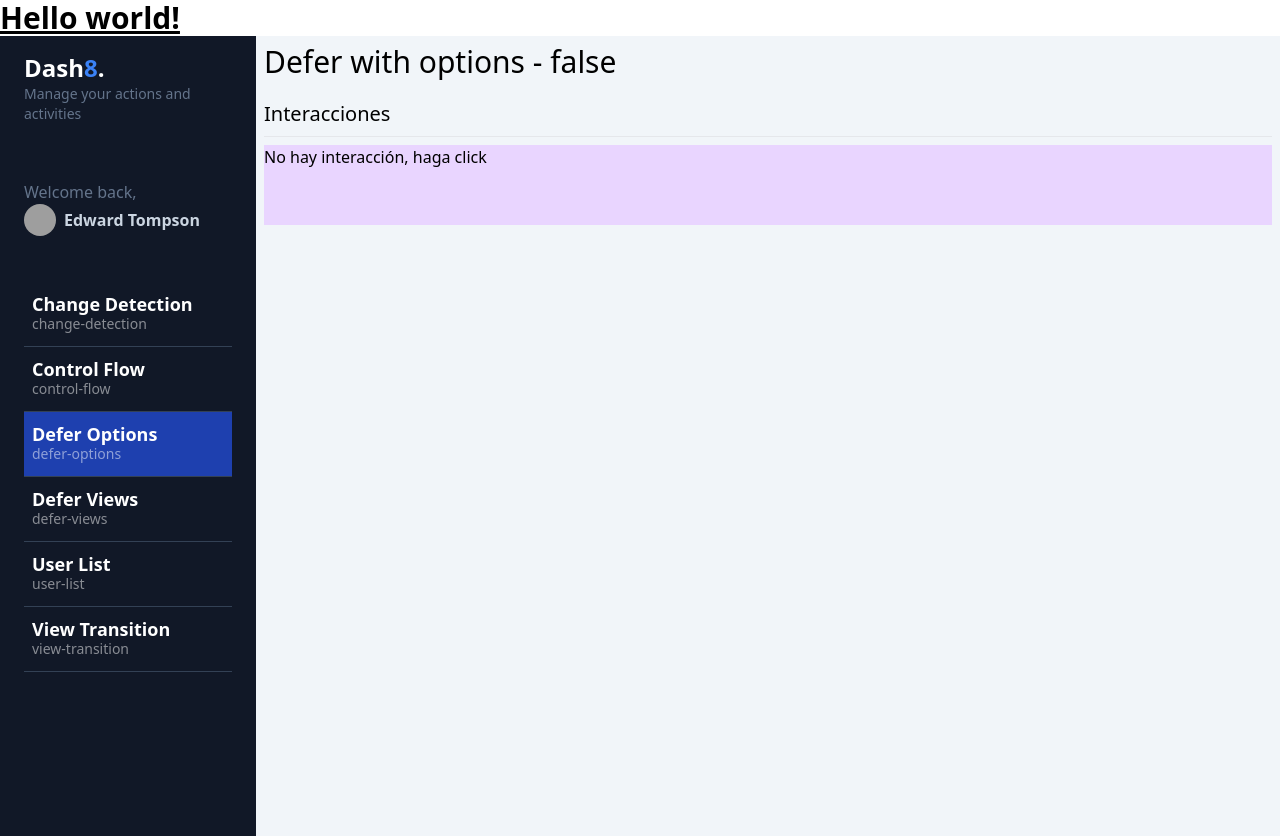
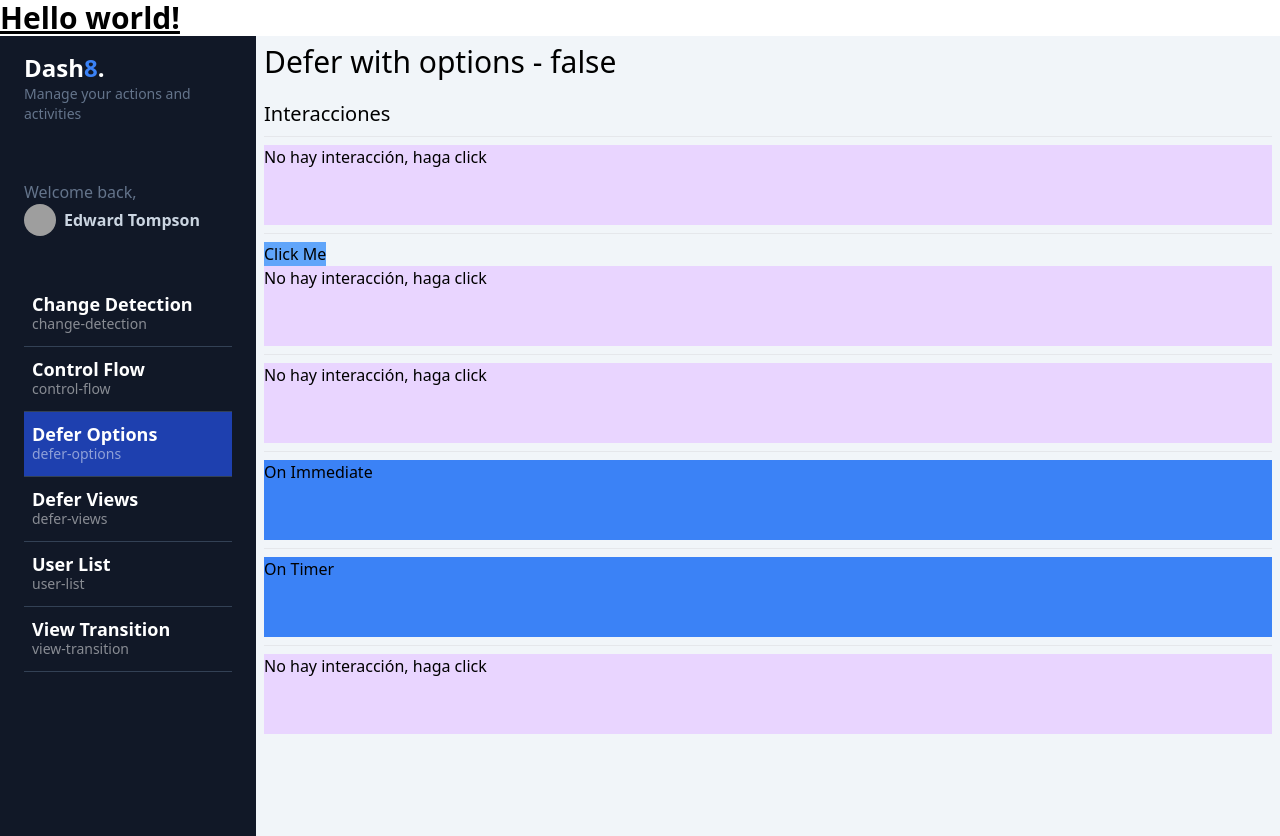
Before and after one commit to jsfc2199/Angular18Features, an Angular app: page /dashboard/defer-options in a window 1280 px wide. Built offline with nearby package versions, Linux system fonts and the light colour scheme; grey boxes are pictures that could not be loaded.

Commit message:
defer blocks con mas interacciones

```diff
--- a/src/app/dashboard/pages/defer-options/defer-options.component.html
+++ b/src/app/dashboard/pages/defer-options/defer-options.component.html
@@ -12,3 +12,77 @@
     <p class="w-full h-20 bg-purple-200">No hay interacción, haga click</p>
   }
 </section>
+
+
+<section>
+  <hr class="my-2">
+  <button class="bg-blue-400" #btnInteraction>
+    Click Me
+  </button>
+  <!-- interaccion basada en otra parte del template basada en referencia local-->
+  @defer (on interaction (btnInteraction)) {
+    <app-heavy-loaders-fast [cssClass]="'bg-blue-500 h-20'">
+      <!-- podemos usar el span ya que estamos usando el ng content -->
+      <span>On Interaction referencia local</span>
+    </app-heavy-loaders-fast>
+  }@placeholder {
+    <p class="w-full h-20 bg-purple-200">No hay interacción, haga click</p>
+  }
+</section>
+
+<section>
+  <hr class="my-2">
+
+  <!-- interaccion basada al pasar el mouse sobre el componente-->
+  @defer (on hover ) {
+    <app-heavy-loaders-fast [cssClass]="'bg-blue-500 h-20'">
+      <!-- podemos usar el span ya que estamos usando el ng content -->
+      <span>On Hover</span>
+    </app-heavy-loaders-fast>
+  }@placeholder {
+    <p class="w-full h-20 bg-purple-200">No hay interacción, haga click</p>
+  }
+</section>
+
+<section>
+  <hr class="my-2">
+
+  <!-- interaccion basada que se carga cuando ya esta listo el componente -->
+  @defer (on immediate ) {
+    <app-heavy-loaders-fast [cssClass]="'bg-blue-500 h-20'">
+      <!-- podemos usar el span ya que estamos usando el ng content -->
+      <span>On Immediate</span>
+    </app-heavy-loaders-fast>
+  }@placeholder {
+    <p class="w-full h-20 bg-purple-200">No hay interacción, haga click</p>
+  }
+</section>
+
+
+<section>
+  <hr class="my-2">
+
+  <!-- interaccion basada en tiempo -->
+  @defer (on timer(2000) ) {
+    <app-heavy-loaders-fast [cssClass]="'bg-blue-500 h-20'">
+      <!-- podemos usar el span ya que estamos usando el ng content -->
+      <span>On Timer</span>
+    </app-heavy-loaders-fast>
+  }@placeholder {
+    <p class="w-full h-20 bg-purple-200">No hay interacción, haga click</p>
+  }
+</section>
+
+<section>
+  <hr class="my-2">
+
+  <!-- interaccion basada en precargar on idle -->
+  @defer (on hover; prefetch on idle ) {
+    <app-heavy-loaders-fast [cssClass]="'bg-blue-500 h-20'">
+      <!-- podemos usar el span ya que estamos usando el ng content -->
+      <span>On Hover + Idle</span>
+    </app-heavy-loaders-fast>
+  }@placeholder {
+    <p class="w-full h-20 bg-purple-200">No hay interacción, haga click</p>
+  }
+</section>
```
